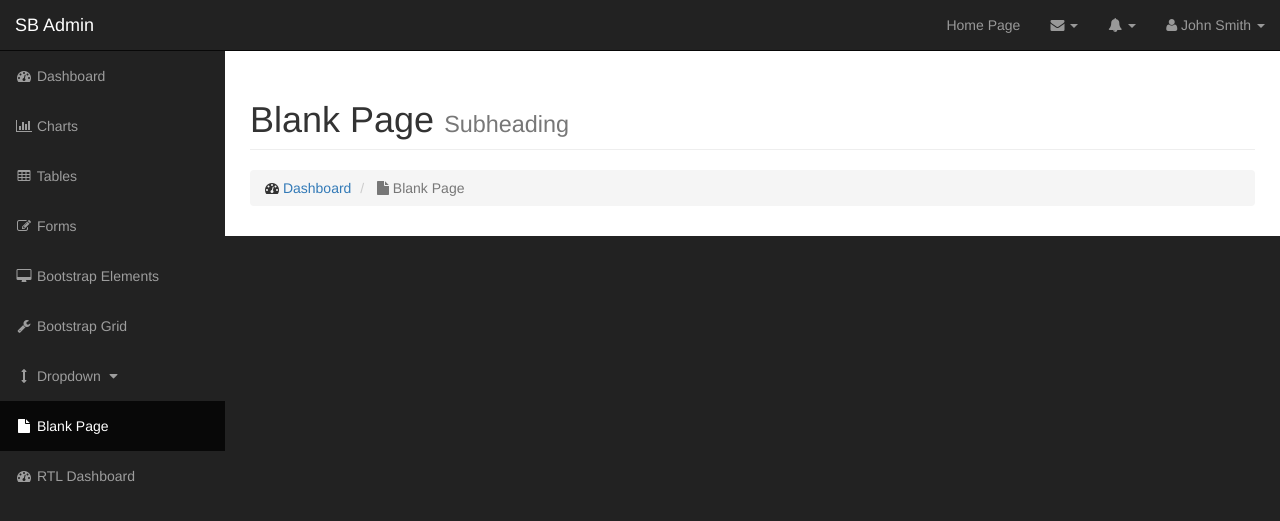
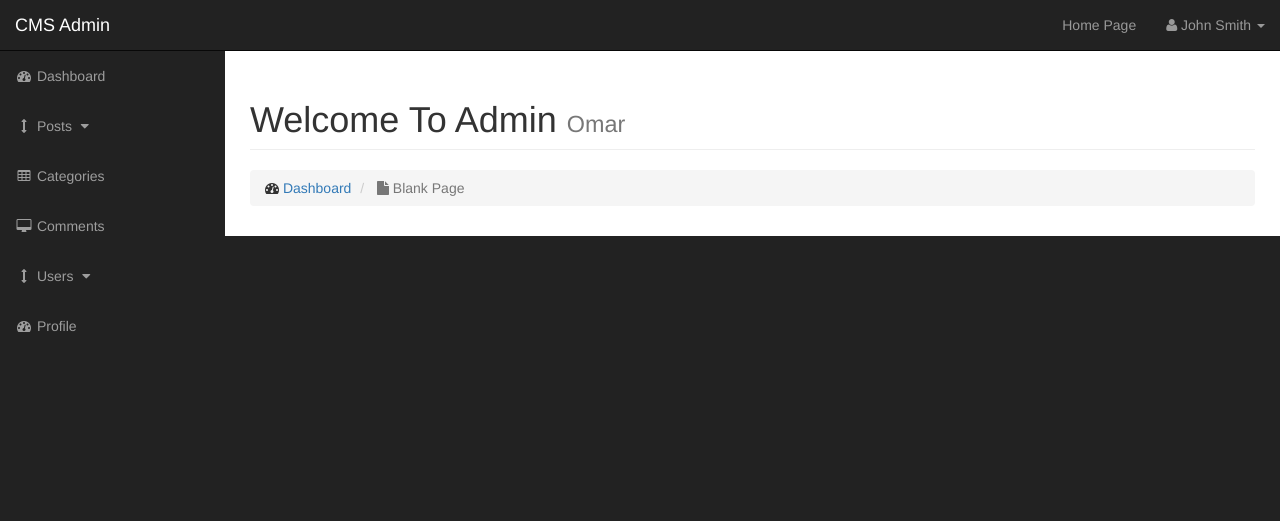
Before and after one commit to MrTuffaha/news_blog, a PHP site: page /admin/index.php in a window 1280 px wide. Shown: the top 521 px of the page. Run offline with PHP 8.4, Linux system fonts and the light colour scheme; grey boxes labelled with a size stand in for pictures from a placeholder-image service; some libraries are stand-ins or nearby versions.

Commit message:
-create the categories.php page -customize the navigation

```diff
--- a/admin/includes/navigation.php
+++ b/admin/includes/navigation.php
@@ -7,7 +7,7 @@
                     <span class="icon-bar"></span>
                     <span class="icon-bar"></span>
                 </button>
-                <a class="navbar-brand" href="index.html">SB Admin</a>
+                <a class="navbar-brand" href="index.html">CMS Admin</a>
             </div>
             <!-- Top Menu Items -->
             <ul class="nav navbar-right top-nav">
@@ -15,101 +15,11 @@
                 <li>
                     <a href="../index.php">Home Page</a>
                 </li>
-
-                <li class="dropdown">
-                    <a href="#" class="dropdown-toggle" data-toggle="dropdown"><i class="fa fa-envelope"></i> <b class="caret"></b></a>
-                    <ul class="dropdown-menu message-dropdown">
-                        <li class="message-preview">
-                            <a href="#">
-                                <div class="media">
-                                    <span class="pull-left">
-                                        <img class="media-object" src="http://placehold.it/50x50" alt="">
-                                    </span>
-                                    <div class="media-body">
-                                        <h5 class="media-heading">
-                                            <strong>John Smith</strong>
-                                        </h5>
-                                        <p class="small text-muted"><i class="fa fa-clock-o"></i> Yesterday at 4:32 PM</p>
-                                        <p>Lorem ipsum dolor sit amet, consectetur...</p>
-                                    </div>
-                                </div>
-                            </a>
-                        </li>
-                        <li class="message-preview">
-                            <a href="#">
-                                <div class="media">
-                                    <span class="pull-left">
-                                        <img class="media-object" src="http://placehold.it/50x50" alt="">
-                                    </span>
-                                    <div class="media-body">
-                                        <h5 class="media-heading">
-                                            <strong>John Smith</strong>
-                                        </h5>
-                                        <p class="small text-muted"><i class="fa fa-clock-o"></i> Yesterday at 4:32 PM</p>
-                                        <p>Lorem ipsum dolor sit amet, consectetur...</p>
-                                    </div>
-                                </div>
-                            </a>
-                        </li>
-                        <li class="message-preview">
-                            <a href="#">
-                                <div class="media">
-                                    <span class="pull-left">
-                                        <img class="media-object" src="http://placehold.it/50x50" alt="">
-                                    </span>
-                                    <div class="media-body">
-                                        <h5 class="media-heading">
-                                            <strong>John Smith</strong>
-                                        </h5>
-                                        <p class="small text-muted"><i class="fa fa-clock-o"></i> Yesterday at 4:32 PM</p>
-                                        <p>Lorem ipsum dolor sit amet, consectetur...</p>
-                                    </div>
-                                </div>
-                            </a>
-                        </li>
-                        <li class="message-footer">
-                            <a href="#">Read All New Messages</a>
-                        </li>
-                    </ul>
-                </li>
-                <li class="dropdown">
-                    <a href="#" class="dropdown-toggle" data-toggle="dropdown"><i class="fa fa-bell"></i> <b class="caret"></b></a>
-                    <ul class="dropdown-menu alert-dropdown">
-                        <li>
-                            <a href="#">Alert Name <span class="label label-default">Alert Badge</span></a>
-                        </li>
-                        <li>
-                            <a href="#">Alert Name <span class="label label-primary">Alert Badge</span></a>
-                        </li>
-                        <li>
-                            <a href="#">Alert Name <span class="label label-success">Alert Badge</span></a>
-                        </li>
-                        <li>
-                            <a href="#">Alert Name <span class="label label-info">Alert Badge</span></a>
-                        </li>
-                        <li>
-                            <a href="#">Alert Name <span class="label label-warning">Alert Badge</span></a>
-                        </li>
-                        <li>
-                            <a href="#">Alert Name <span class="label label-danger">Alert Badge</span></a>
-                        </li>
-                        <li class="divider"></li>
-                        <li>
-                            <a href="#">View All</a>
-                        </li>
-                    </ul>
-                </li>
                 <li class="dropdown">
                     <a href="#" class="dropdown-toggle" data-toggle="dropdown"><i class="fa fa-user"></i> John Smith <b class="caret"></b></a>
                     <ul class="dropdown-menu">
                         <li>
                             <a href="#"><i class="fa fa-fw fa-user"></i> Profile</a>
-                        </li>
-                        <li>
-                            <a href="#"><i class="fa fa-fw fa-envelope"></i> Inbox</a>
-                        </li>
-                        <li>
-                            <a href="#"><i class="fa fa-fw fa-gear"></i> Settings</a>
                         </li>
                         <li class="divider"></li>
                         <li>
@@ -125,23 +35,25 @@
                         <a href="index.html"><i class="fa fa-fw fa-dashboard"></i> Dashboard</a>
                     </li>
                     <li>
-                        <a href="charts.html"><i class="fa fa-fw fa-bar-chart-o"></i> Charts</a>
+                        <a href="javascript:;" data-toggle="collapse" data-target="#posts_dropdown"><i class="fa fa-fw fa-arrows-v"></i> Posts <i class="fa fa-fw fa-caret-down"></i></a>
+                        <ul id="posts_dropdown" class="collapse">
+                            <li>
+                                <a href="#"> View All Posts</a>
+                            </li>
+                            <li>
+                                <a href="#">Add Posts</a>
+                            </li>
+                        </ul>
                     </li>
                     <li>
-                        <a href="tables.html"><i class="fa fa-fw fa-table"></i> Tables</a>
+                        <a href="categories.php"><i class="fa fa-fw fa-table"></i> Categories</a>
                     </li>
                     <li>
-                        <a href="forms.html"><i class="fa fa-fw fa-edit"></i> Forms</a>
+                        <a href="bootstrap-elements.html"><i class="fa fa-fw fa-desktop"></i> Comments</a>
                     </li>
                     <li>
-                        <a href="bootstrap-elements.html"><i class="fa fa-fw fa-desktop"></i> Bootstrap Elements</a>
-                    </li>
-                    <li>
-                        <a href="bootstrap-grid.html"><i class="fa fa-fw fa-wrench"></i> Bootstrap Grid</a>
-                    </li>
-                    <li>
-                        <a href="javascript:;" data-toggle="collapse" data-target="#demo"><i class="fa fa-fw fa-arrows-v"></i> Dropdown <i class="fa fa-fw fa-caret-down"></i></a>
-                        <ul id="demo" class="collapse">
+                        <a href="javascript:;" data-toggle="collapse" data-target="#users_dropdown"><i class="fa fa-fw fa-arrows-v"></i> Users <i class="fa fa-fw fa-caret-down"></i></a>
+                        <ul id="users_dropdown" class="collapse">
                             <li>
                                 <a href="#">Dropdown Item</a>
                             </li>
@@ -150,11 +62,8 @@
                             </li>
                         </ul>
                     </li>
-                    <li class="active">
-                        <a href="blank-page.html"><i class="fa fa-fw fa-file"></i> Blank Page</a>
-                    </li>
                     <li>
-                        <a href="index-rtl.html"><i class="fa fa-fw fa-dashboard"></i> RTL Dashboard</a>
+                        <a href="index-rtl.html"><i class="fa fa-fw fa-dashboard"></i> Profile</a>
                     </li>
                 </ul>
             </div>
--- a/admin/index.php
+++ b/admin/index.php
@@ -1,8 +1,8 @@
-<?php include_once 'includes/header.php';?>
+<?php include_once 'includes/header.php'; ?>
 <div id="wrapper">
 
     <!-- Navigation -->
-            <?php include_once 'includes/navigation.php';?>
+    <?php include_once 'includes/navigation.php'; ?>
 
 
     <div id="page-wrapper">
@@ -13,8 +13,8 @@
             <div class="row">
                 <div class="col-lg-12">
                     <h1 class="page-header">
-                            Blank Page
-                            <small>Subheading</small>
+                        Welcome To Admin
+                        <small>Omar</small>
                     </h1>
                     <ol class="breadcrumb">
                         <li>
@@ -36,4 +36,4 @@
 
 </div>
 <!-- /#wrapper -->
-<?php include_once 'includes/footer.php';?>
+<?php include_once 'includes/footer.php'; ?>
--- a/nbproject/project.xml
+++ b/nbproject/project.xml
@@ -5,5 +5,8 @@
         <data xmlns="http://www.netbeans.org/ns/php-project/1">
             <name>udemy_blog</name>
         </data>
+        <spellchecker-wordlist xmlns="http://www.netbeans.org/ns/spellchecker-wordlist/1">
+            <word>dd</word>
+        </spellchecker-wordlist>
     </configuration>
 </project>
```
Also changed, not shown: admin/categories.php (added, +65 -0 lines). Lines whose indentation alone changed are shown as unchanged.
